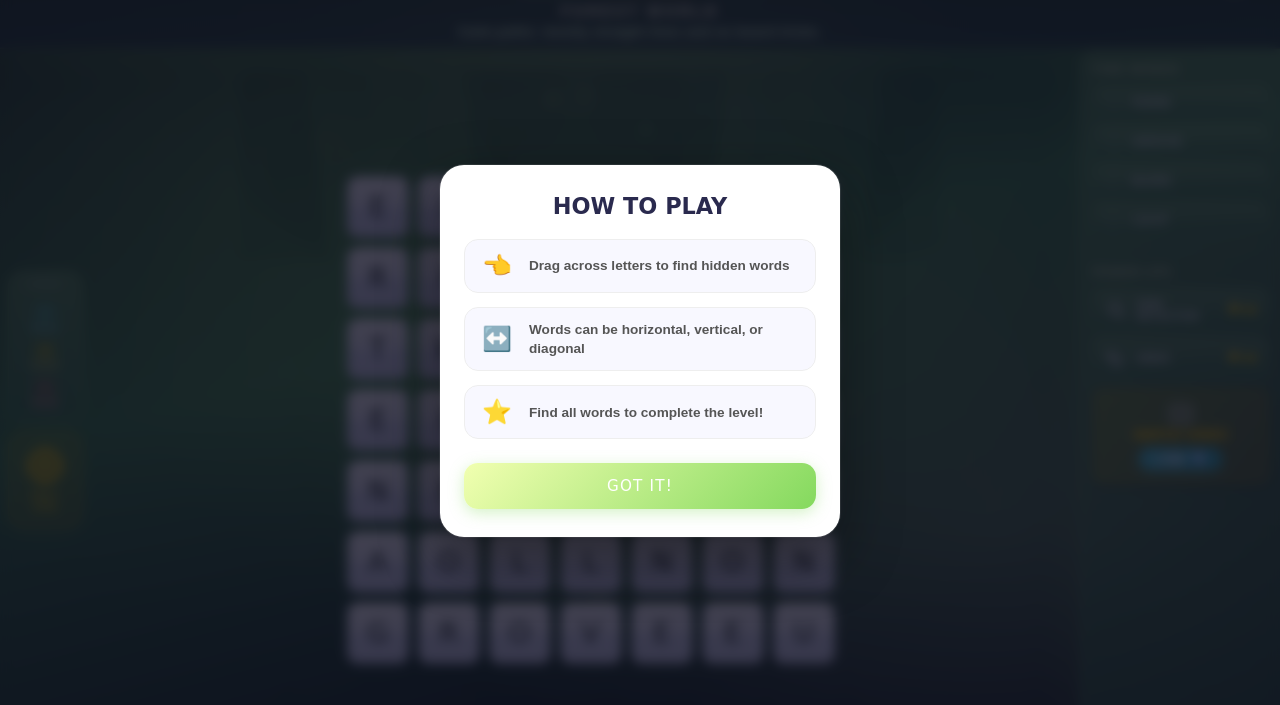
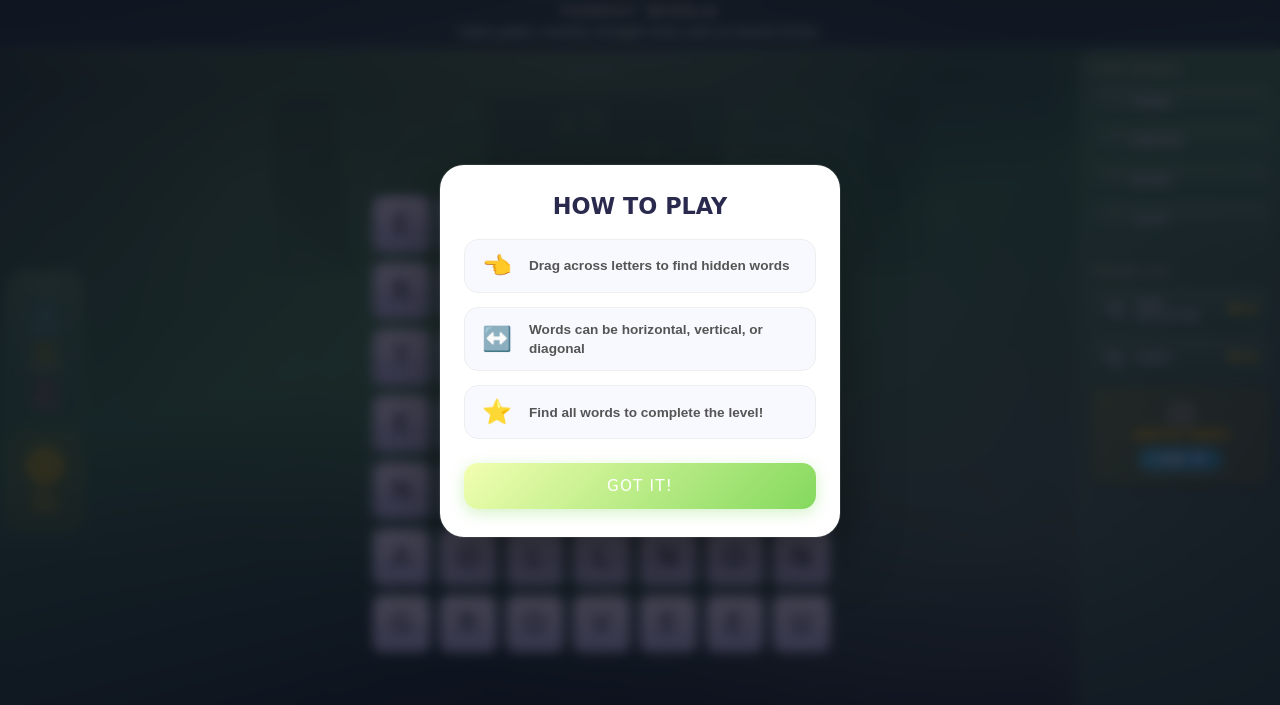
Before and after one commit to Jumaqulov/word-gems, a website built with Vite: page index.html in a window 1280 px wide. Shown: the part 49-754 px from the top of the page. Built offline with nearby package versions, Linux system fonts and the light colour scheme; animation ran at ten frames a second.

Commit message:
fix: align info bar below header

```diff
--- a/styles.css
+++ b/styles.css
@@ -640,21 +640,25 @@ html, body {
 /* ====== CENTER COLUMN ====== */
 #center-column {
   flex: 1;
-  display: flex;
-  flex-direction: column;
-  align-items: center;
-  justify-content: center;
+  display: grid;
+  grid-template-rows: auto minmax(0, 1fr);
+  align-items: stretch;
+  justify-items: center;
+  align-content: stretch;
+  justify-content: stretch;
   gap: 10px;
   min-width: 0;
   overflow: hidden;
   /* Equal padding so grid sits in true screen center */
-  padding: 0 190px 0 90px;
+  padding: 8px 190px 0 90px;
 }
 
 /* ====== GAME CONTAINER ====== */
 #game-container {
   width: min(100%, 700px);
+  height: min(100%, 700px);
   max-width: 700px;
+  max-height: 700px;
   aspect-ratio: 1;
   display: flex;
   align-items: center;
@@ -662,6 +666,7 @@ html, body {
   position: relative;
   flex: 0 0 auto;
   isolation: isolate;
+  place-self: center;
 }
 
 #game-container::after {
@@ -1666,6 +1671,7 @@ html, body {
   gap: 20px;
   padding: 4px 0;
   min-height: 28px;
+  place-self: start center;
 }
 
 #timer-container {
```
Also changed, not shown: progress.md (+9 -0 lines), 1 other file.
